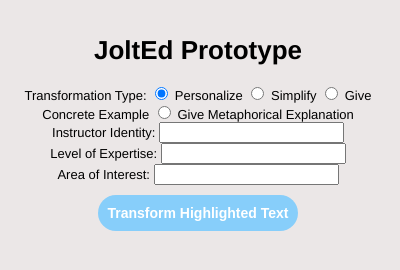
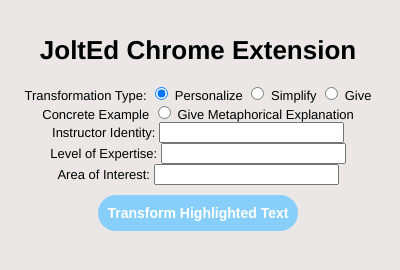
Before and after one commit to ACCELab-UofT/JoltEd-Chrome-Extension, a browser extension: page popup.html in a window 400 px wide. Drawn offline with Linux system fonts and the light colour scheme.

Commit message:
change popup title

```diff
--- a/popup.html
+++ b/popup.html
@@ -6,7 +6,7 @@
 
   <body>
     <div id='popup'>
-      <h1>JoltEd Prototype</h1>
+      <h1>JoltEd Chrome Extension</h1>
         <form>
           <div>
             <label>
```
